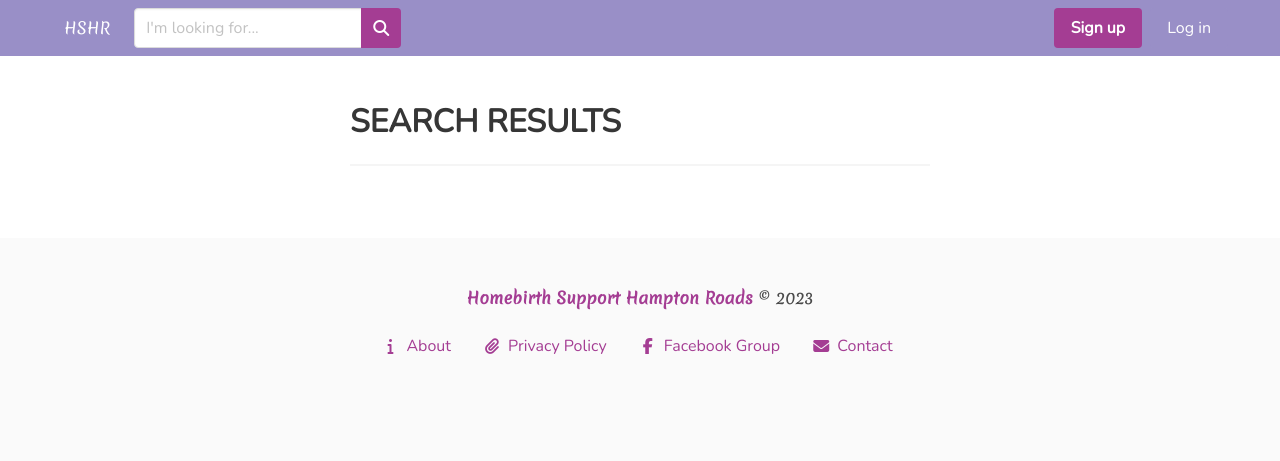
After one commit to IvyChu/HBHR, a Flask app: template hbhr/templates/search_results.html in a window 1280 px wide. The commit adds this page. Shown: the top 461 px of the page. Run offline with Flask 3, Linux system fonts and the light colour scheme; the template is opened without the code that fills it, so the values that code supplies are empty; parts of the project's set-up code (start-up, migrations or seed data) failed here and were passed over; some libraries are stand-ins or nearby versions.

Commit message:
Search functionality added

```diff
--- a/hbhr/templates/navbar.html
+++ b/hbhr/templates/navbar.html
@@ -16,16 +16,18 @@
     <div id="navbar" class="navbar-menu">
       <div class="navbar-start">
         <div class="navbar-item">
+          <form name="search" method="GET" action="{{ url_for('main.search') }}">
             <div class="field has-addons">
               <div class="control">
-              <input class="input" type="text" placeholder="I'm looking for...">
+                <input class="input" type="search" name="q" placeholder="I'm looking for...">
               </div>
               <div class="control">
-              <a class="button is-link">
+                <button class="button is-link" type="submit">
                   <span class="icon"><i class="fa fa-search"></i></span>
-              </a>
+                </button>
               </div>
             </div>
+          </form>
         </div>
       </div>
       <div class="navbar-end">
--- /dev/null
+++ b/hbhr/templates/search_results.html
@@ -0,0 +1,22 @@
+{% extends "layout.html" %}
+{% block content %}
+
+<section class="section">
+    <div class="columns">
+        <div class="column is-one-quarter-desktop is-hidden-tablet-only"></div>
+        <div class="column is-half-desktop">
+            <div class="content">
+                {% include 'messages.html' %}
+                <h3 class="title is-3 is-uppercase">Search results</h3>
+                <hr>
+
+                {% for business in businesses %}
+                {% include 'business_short.html' %}
+                {% endfor %}
+
+            </div>
+        </div>
+    </div>
+</section>
+
+{% endblock content %}
```
Also changed, not shown: hbhr/main/routes.py (+35 -1 lines). Lines whose indentation alone changed are shown as unchanged.
